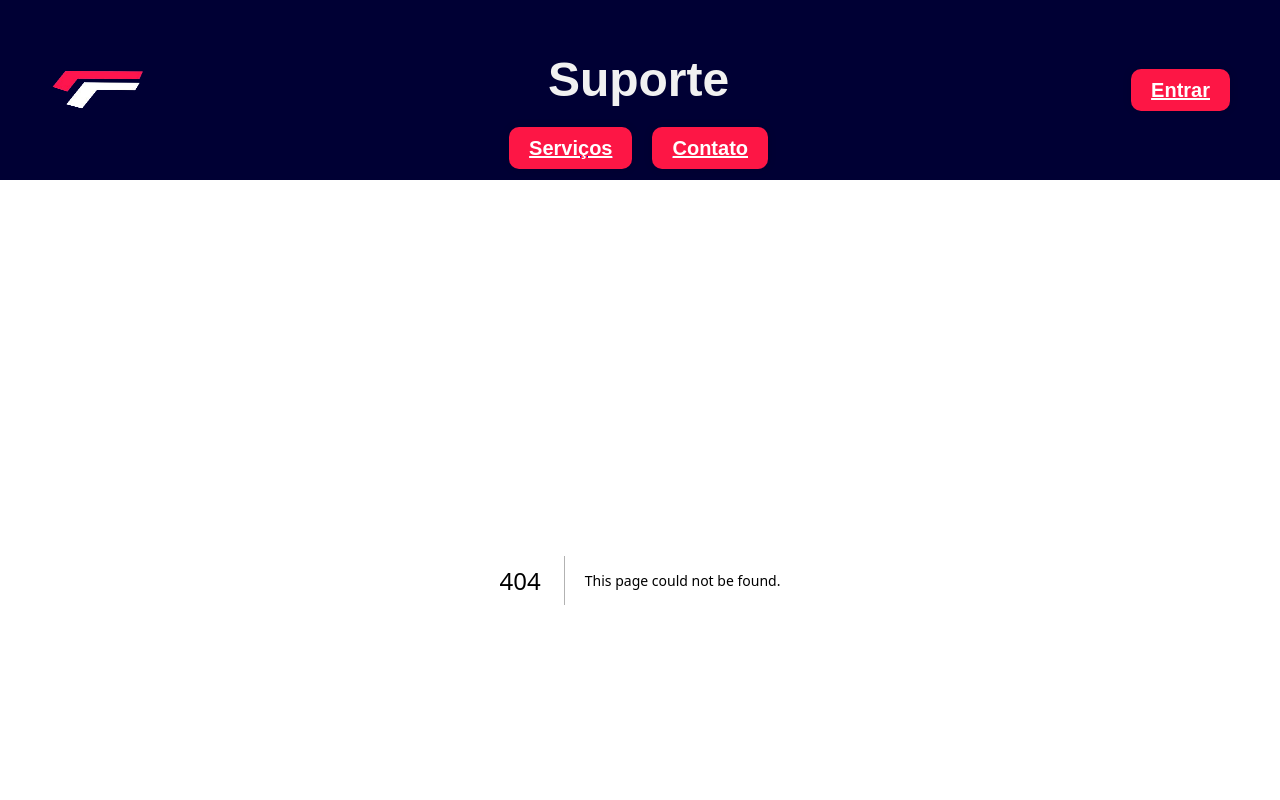
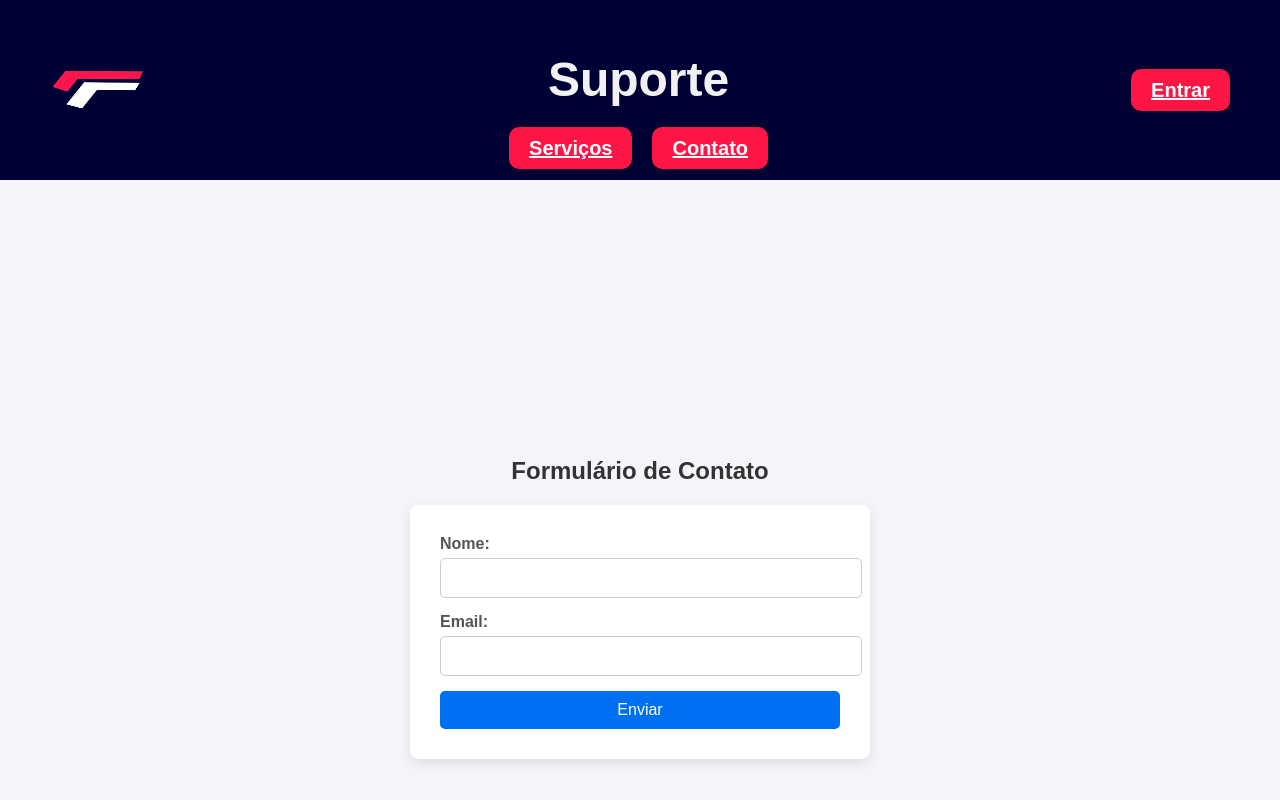
Before and after one commit to Vitorgz01/Challenge_porto, a Next.js app in the folder my-app/: page /Form in a window 1280 px wide. Before the commit this address had no page. Shown: the top 800 px of the page. Built offline with nearby package versions, Linux system fonts and the light colour scheme.

Commit message:
UPDATE: add form

```diff
--- /dev/null
+++ b/my-app/src/app/Form/page.tsx
@@ -0,0 +1,132 @@
+"use client";
+import { ChangeEvent, FormEvent, useState } from 'react';
+import styled from 'styled-components';
+
+// Definindo a interface para os dados do formulário
+interface FormData {
+    name: string;
+    email: string;
+}
+
+export default function FormPage() {
+    const [formData, setFormData] = useState<FormData>({
+        name: '',
+        email: ''
+    });
+
+    // Função para lidar com as mudanças nos inputs
+    const handleInputChange = (e: ChangeEvent<HTMLInputElement>) => {
+        const { name, value } = e.target;
+        setFormData((prevData) => ({
+            ...prevData,
+            [name]: value
+        }));
+    };
+
+    // Função para lidar com o envio do formulário
+    const handleSubmit = (e: FormEvent) => {
+        e.preventDefault();
+        alert(`Nome: ${formData.name}, Email: ${formData.email}`);
+    };
+
+    return (
+        <FormContainer>
+            <Title>Formulário de Contato</Title>
+            <Form onSubmit={handleSubmit}>
+                <FormGroup>
+                    <Label htmlFor="name">Nome:</Label>
+                    <Input
+                        type="text"
+                        id="name"
+                        name="name"
+                        value={formData.name}
+                        onChange={handleInputChange}
+                        required
+                    />
+                </FormGroup>
+
+                <FormGroup>
+                    <Label htmlFor="email">Email:</Label>
+                    <Input
+                        type="email"
+                        id="email"
+                        name="email"
+                        value={formData.email}
+                        onChange={handleInputChange}
+                        required
+                    />
+                </FormGroup>
+
+                <SubmitButton type="submit">Enviar</SubmitButton>
+            </Form>
+        </FormContainer>
+    );
+}
+
+// Estilos usando styled-components
+
+const FormContainer = styled.div`
+  display: flex;
+  flex-direction: column;
+  align-items: center;
+  justify-content: center;
+  min-height: 100vh;
+  background-color: #f4f4f9;
+  padding: 20px;
+`;
+
+const Title = styled.h1`
+  color: #333;
+  font-size: 24px;
+  margin-bottom: 20px;
+`;
+
+const Form = styled.form`
+  background: white;
+  padding: 30px;
+  border-radius: 8px;
+  box-shadow: 0 4px 12px rgba(0, 0, 0, 0.1);
+  max-width: 400px;
+  width: 100%;
+  display: flex;
+  flex-direction: column;
+`;
+
+const FormGroup = styled.div`
+  margin-bottom: 15px;
+`;
+
+const Label = styled.label`
+  margin-bottom: 5px;
+  font-weight: bold;
+  color: #555;
+`;
+
+const Input = styled.input`
+  width: 100%;
+  padding: 10px;
+  border-radius: 5px;
+  border: 1px solid #ccc;
+  font-size: 16px;
+  margin-top: 5px;
+
+  &:focus {
+    border-color: #0070f3;
+    outline: none;
+  }
+`;
+
+const SubmitButton = styled.button`
+  padding: 10px;
+  background-color: #0070f3;
+  color: white;
+  border: none;
+  border-radius: 5px;
+  cursor: pointer;
+  font-size: 16px;
+  transition: background-color 0.3s ease;
+
+  &:hover {
+    background-color: #005bb5;
+  }
+`;
--- a/my-app/src/app/layout.tsx
+++ b/my-app/src/app/layout.tsx
@@ -27,7 +27,6 @@ export default function RootLayout({
 }>) {
   return (
     <html lang="en">
-      {/* Título será gerenciado dinamicamente no ClientLayout */}
       <body className={`${geistSans.variable} ${geistMono.variable} antialiased`}>
         <ClientLayout>{children}</ClientLayout>
       </body>
@@ -43,15 +42,17 @@ const ClientLayout = ({ children }: { children: React.ReactNode }) => {
   const showHeaderFooter = !noHeaderFooterRoutes.includes(pathname);
 
   useEffect(() => {
-
     switch (pathname) {
-      case '../app/Servicos':
+      case '/Servicos':
         setPageTitle('Serviços - 4Wheels');
         break;
-      case '../app/Contato':
+      case '/Contato':
         setPageTitle('Contato - 4Wheels');
         break;
-      case '../app/Cadastro':
+      case '/Cadastro':
+        setPageTitle('Cadastro - 4Wheels');
+        break;
+      case '/form':
         setPageTitle('Cadastro - 4Wheels');
         break;
       default:
```
